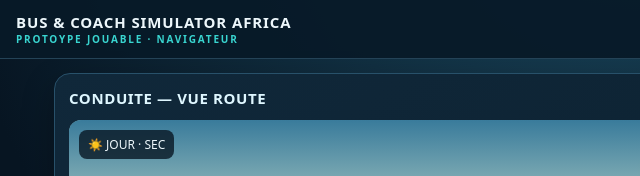
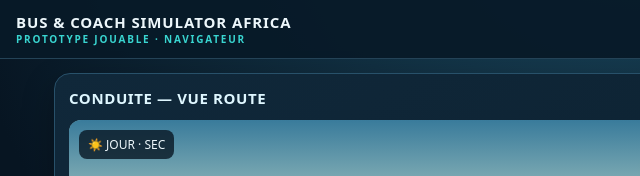
Before and after one commit to andoufelixnguessan-cmyk/bus-coach-simulator-africa, a plain HTML site: page prototype.html in a window 1280 px wide. Shown: the top 176 px of the page, 0-640 px from the left. Drawn offline with Linux system fonts and the light colour scheme.

Commit message:
Correct prototype header label

```diff
--- a/prototype.html
+++ b/prototype.html
@@ -36,7 +36,7 @@ footer{text-align:center;padding:14px;color:#7f9aaa;font-size:11px}
 </style>
 </head>
 <body>
-<header><div class="brand">BUS & COACH SIMULATOR AFRICA<small>PROTOYPE JOUABLE · NAVIGATEUR</small></div><span class="pill" id="saveState">● Sauvegarde locale active</span></header>
+<header><div class="brand">BUS & COACH SIMULATOR AFRICA<small>PROTOTYPE JOUABLE · NAVIGATEUR</small></div><span class="pill" id="saveState">● Sauvegarde locale active</span></header>
 <main>
 <section class="panel">
 <h2>CONDUITE — VUE ROUTE</h2>
```
